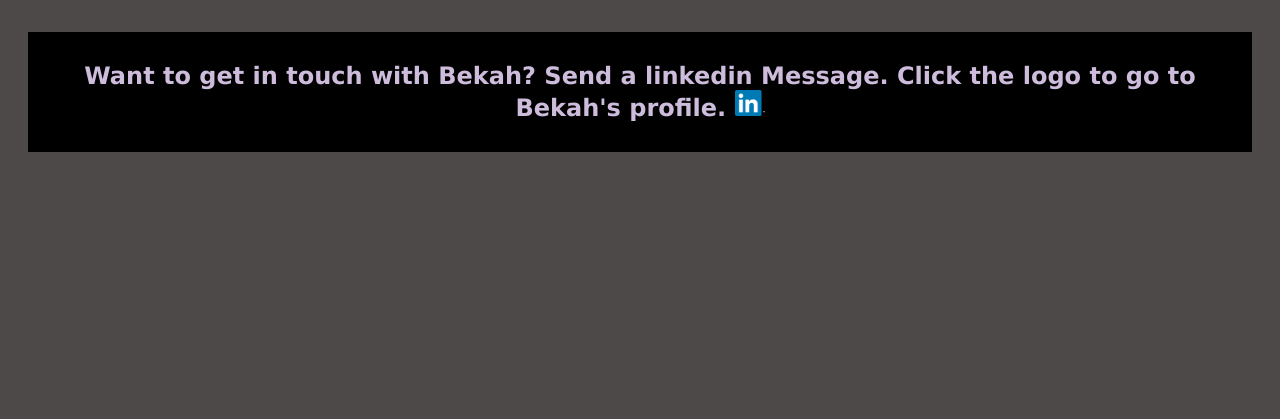
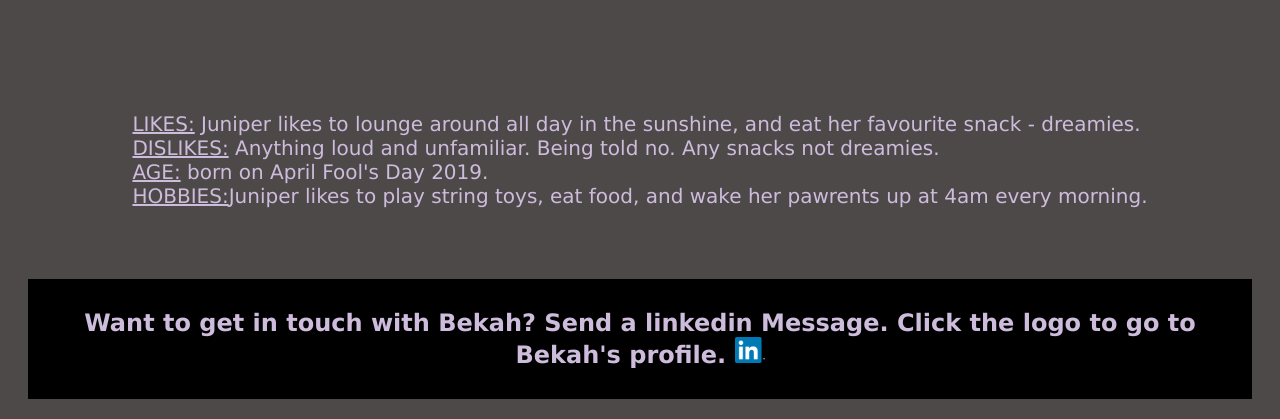
Before and after one commit to RebekahEast/my-website, a plain HTML site: page pages/pets.html in a window 1280 px wide. Shown: the part 1256-1675 px from the top of the page. Before the commit the page ends 1428 px from the top, so only its background shows below. Drawn offline with Linux system fonts and the light colour scheme; a web font is replaced by a local one.

Commit message:
Juniper words

```diff
--- a/pages/pets.html
+++ b/pages/pets.html
@@ -34,7 +34,12 @@
         <img class ="juniper-image panel" src="../pictures/Juniper3.JPG" alt="cat">
         <img class ="juniper-image panel" src="../pictures/Juniper4.jpeg" alt="cat">
     </div>
-
+    <div class = "Juniper">
+        <p><u>LIKES:</u> Juniper likes to lounge around all day in the sunshine, and eat her favourite snack - dreamies.<br>
+        <u>DISLIKES:</u> Anything loud and unfamiliar. Being told no. Any snacks not dreamies.<br>
+        <u>AGE:</u> born on April Fool's Day 2019.<br>
+        <u>HOBBIES:</u>Juniper likes to play string toys, eat food, and wake her pawrents up at 4am every morning.</p>
+    </div>
     <script src="../pets.js"></script>
 </body>
 <footer>
```
